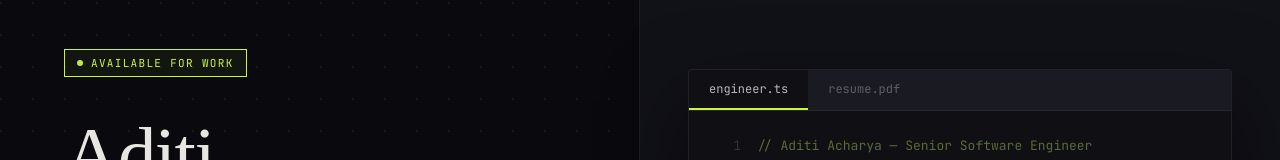
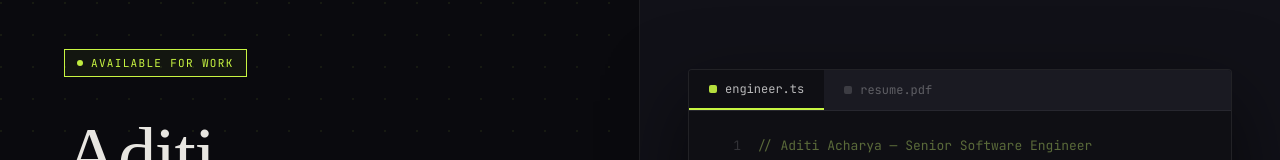
Before and after one commit to coder10101/portfolio-aditi, a React (Vite) app: page / in a window 1280 px wide. Shown: the part 150-310 px from the top of the page. Built offline with nearby package versions, Linux system fonts and the light colour scheme.

Commit message:
style: added dot indicator on the code efitor tab

```diff
--- a/src/assets/styles/about.css
+++ b/src/assets/styles/about.css
@@ -29,10 +29,26 @@
 }
 
 .editor-tab {
+  display: flex;
+  align-items: center;
+  gap: 8px;
   padding: 10px 20px;
+  font-family: "JetBrains Mono", monospace;
   font-size: 12px;
-  font-family: "JetBrains Mono", monospace;
   color: rgba(255, 255, 255, 0.3);
+}
+
+.tab-dot {
+  width: 8px;
+  height: 8px;
+  border-radius: 2px;
+  background: rgba(255, 255, 255, 0.15);
+  /* grey */
+}
+
+.tab-dot--active {
+  background: var(--primary);
+  opacity: 0.9;
 }
 
 .editor-tab--active {
@@ -121,7 +137,7 @@
 }
 
 .token-string {
-  color: #c8f542;
+  color: var(--primary);
 }
 
 .token-keyword {
--- a/src/components/About/CodeEditorSection.tsx
+++ b/src/components/About/CodeEditorSection.tsx
@@ -8,14 +8,20 @@ export function CodeEditorSection() {
   const startIndex = 6;
   const staticLines = lines.slice(0, startIndex);
   const animatedText = lines.slice(startIndex).join("\n");
-  const { value, done } = useTypewriter(animatedText);
+  const { value } = useTypewriter(animatedText);
 
   return (
     <div className="code-editor-section">
       <div className="editor-window">
         <div className="editor-tabs">
-          <div className="editor-tab editor-tab--active">engineer.ts</div>
-          <div className="editor-tab">resume.pdf</div>
+          <div className="editor-tab editor-tab--active">
+            <span className="tab-dot tab-dot--active" />
+            engineer.ts
+          </div>
+          <div className="editor-tab">
+            <span className="tab-dot" />
+            resume.pdf
+          </div>
         </div>
 
         <div className="editor-content">
```
